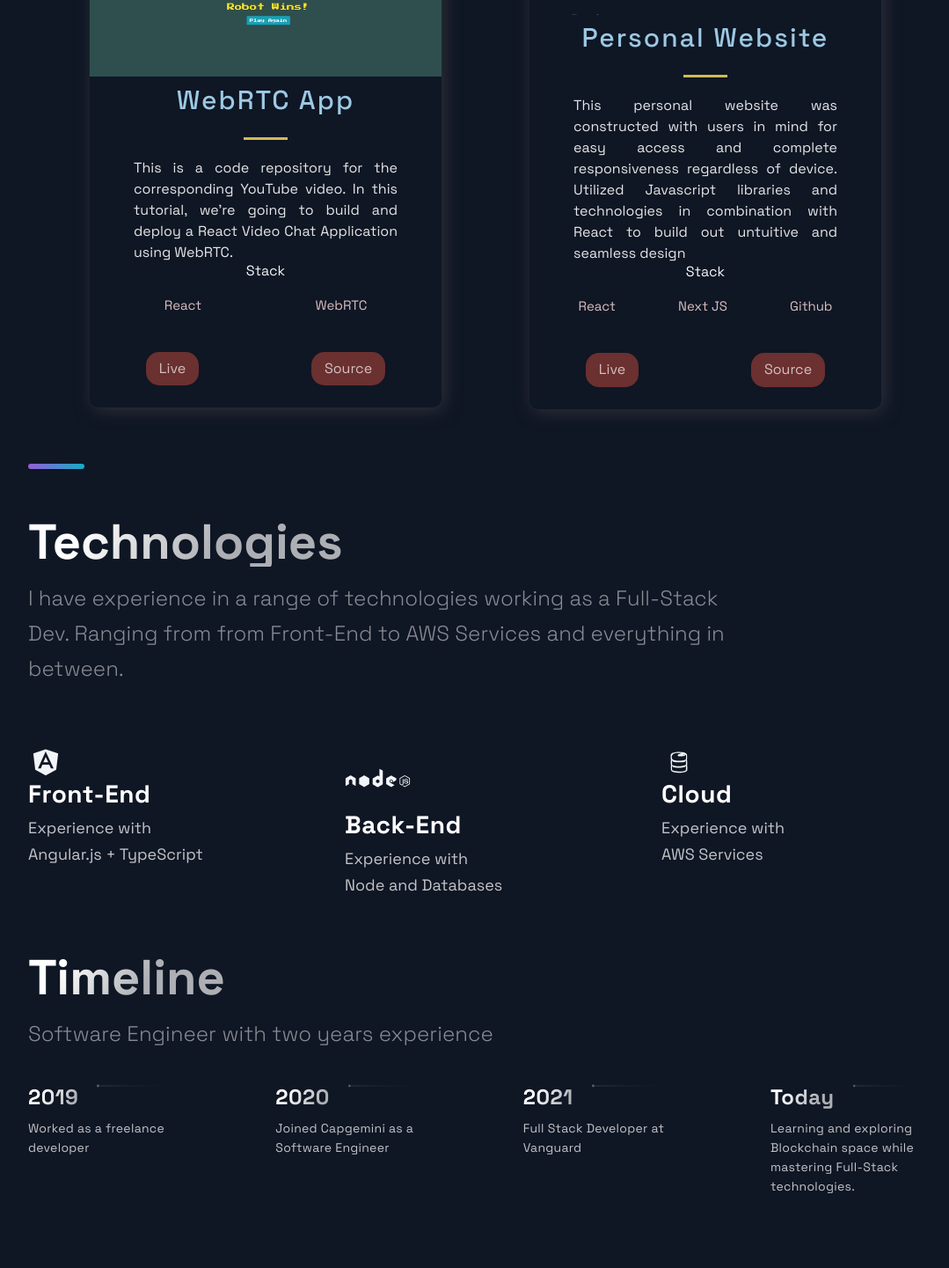
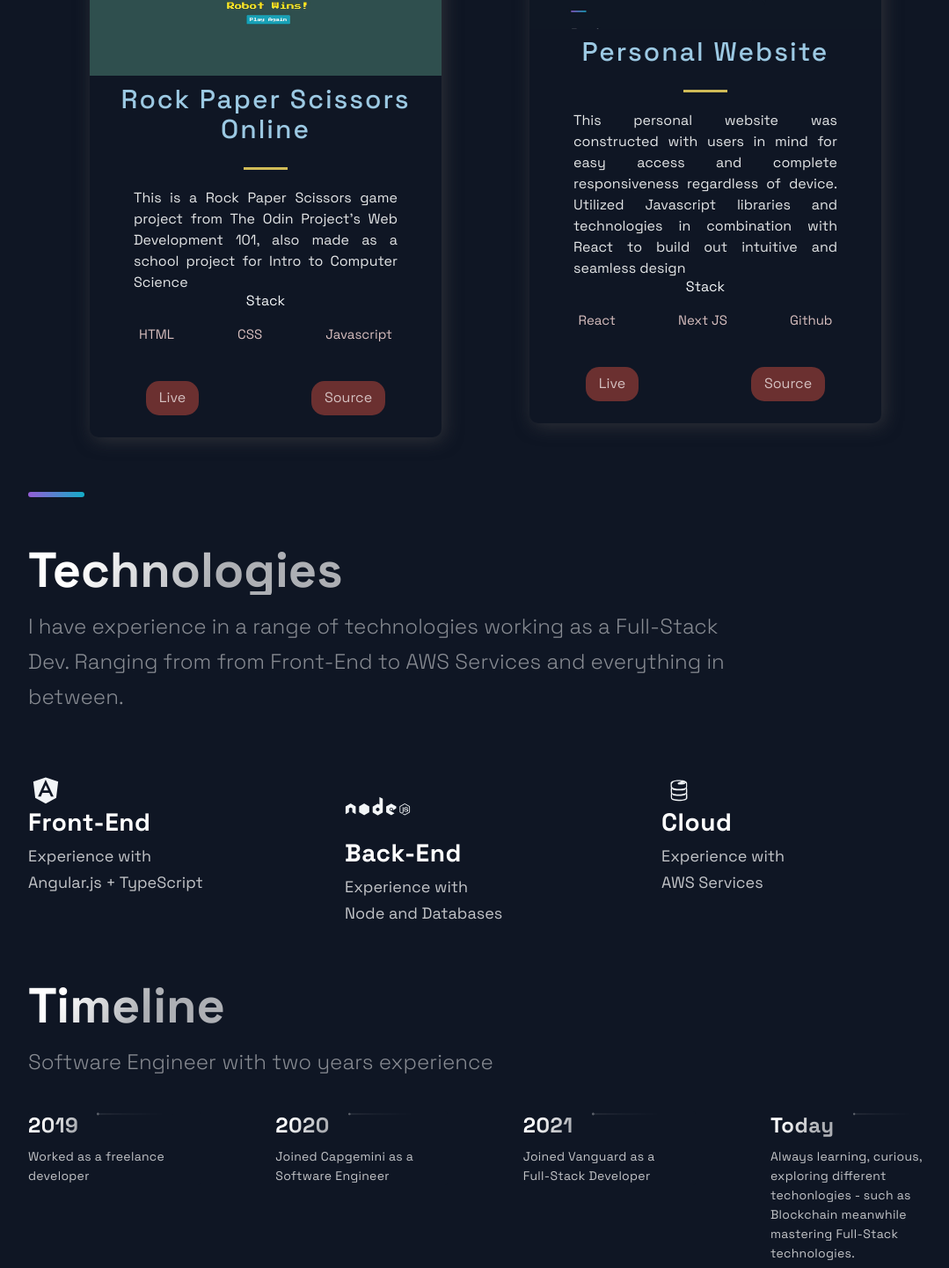
Before and after one commit to bryan-arriaga/portfolio_website, a Next.js app: page / in a window 1280 px wide. Shown: the part 1749-3190 px from the top of the page at 88% size, without its empty margins (88-1167 px from the left). Built offline with nearby package versions, Linux system fonts and the light colour scheme.

Commit message:
'update personal projects'

```diff
--- a/src/constants/constants.js
+++ b/src/constants/constants.js
@@ -1,5 +1,5 @@
-//visit is 'Live' Button
-//source is 'Source' Button
+//visit is 'Live' Button (live website)
+//source is 'Source' Button (github repository)
 
 export const projects = [
   {
@@ -17,25 +17,25 @@ export const projects = [
     description:
       "Constructed Full - Stack Blog website to upload new technology learnings and project progressions. Implemented GraphQL including schemas, models, and querying of data to upload posts. Implemented user comment section where people can leave feedback on any post",
     image: "/images/2.png",
-    tags: ["React", "Next JS", "Graph QL"],
+    tags: ["React", "TailWind CSS", "Graph QL"],
     source: "https://github.com/aHumptyDumpty/learners-blog-post",
     visit: "https://google.com",
     id: 1,
   },
   {
-    title: "WebRTC App",
+    title: "Rock Paper Scissors Online",
     description:
-      "This is a code repository for the corresponding YouTube video. In this tutorial, we're going to build and deploy a React Video Chat Application using WebRTC.",
+      "This is a Rock Paper Scissors game project from The Odin Project's Web Development 101, also made as a school project for Intro to Computer Science",
     image: "/images/3.jpg",
-    tags: ["React", "WebRTC"],
-    source: "https://google.com",
-    visit: "https://google.com",
+    tags: ["HTML", "CSS", "Javascript"],
+    source: "https://github.com/aHumptyDumpty/Rock-Paper-Scissors",
+    visit: "https://ahumptydumpty.github.io/Rock-Paper-Scissors/",
     id: 2,
   },
   {
     title: "Personal Website",
     description:
-      "This personal website was constructed with users in mind for easy access and complete responsiveness regardless of device. Utilized Javascript libraries and technologies in combination with React to build out untuitive and seamless design",
+      "This personal website was constructed with users in mind for easy access and complete responsiveness regardless of device. Utilized Javascript libraries and technologies in combination with React to build out intuitive and seamless design",
     image: "/images/4.jpg",
     tags: ["React", "Next JS", "Github"],
     source: "https://google.com",
@@ -47,9 +47,9 @@ export const projects = [
 export const TimeLineData = [
   { year: 2019, text: "Worked as a freelance developer" },
   { year: 2020, text: "Joined Capgemini as a Software Engineer" },
-  { year: 2021, text: "Full Stack Developer at Vanguard" },
+  { year: 2021, text: "Joined Vanguard as a Full-Stack Developer" },
   {
     year: "Today",
-    text: "Learning and exploring Blockchain space while mastering Full-Stack technologies.",
+    text: "Always learning, curious, exploring different techonlogies - such as Blockchain meanwhile mastering Full-Stack technologies.",
   },
 ];
```
